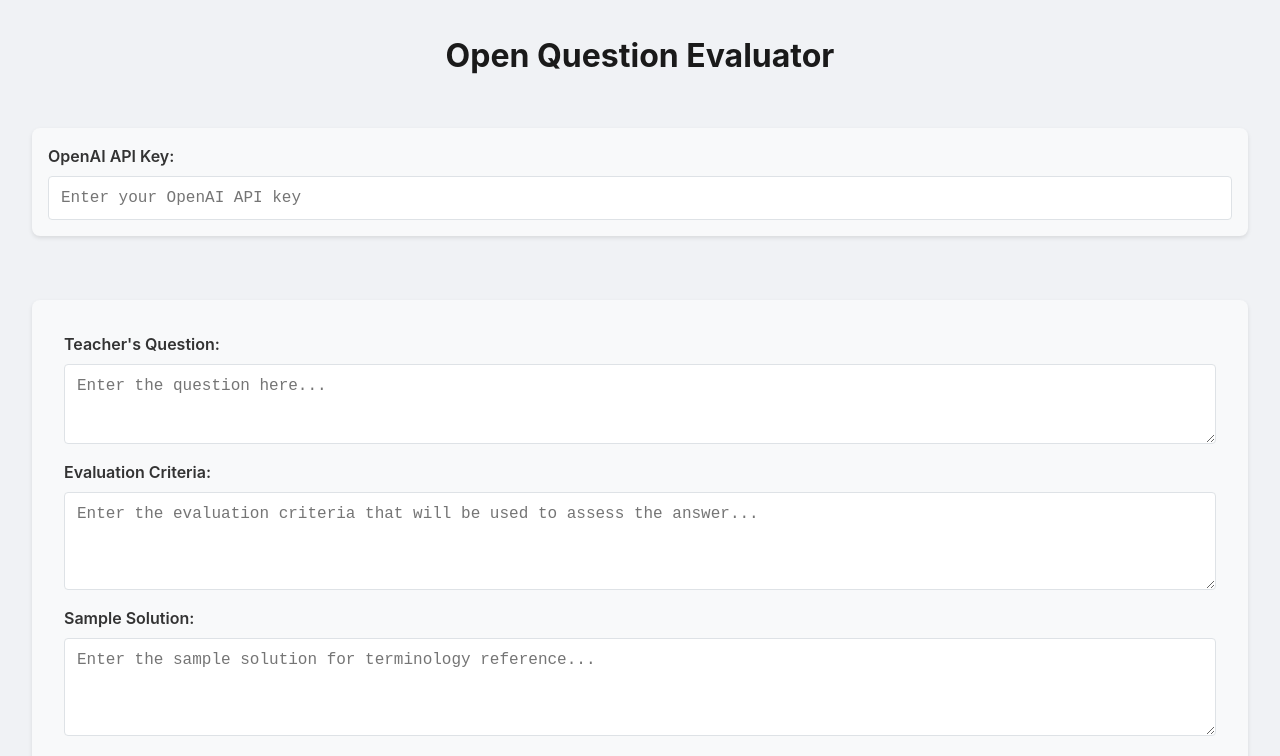
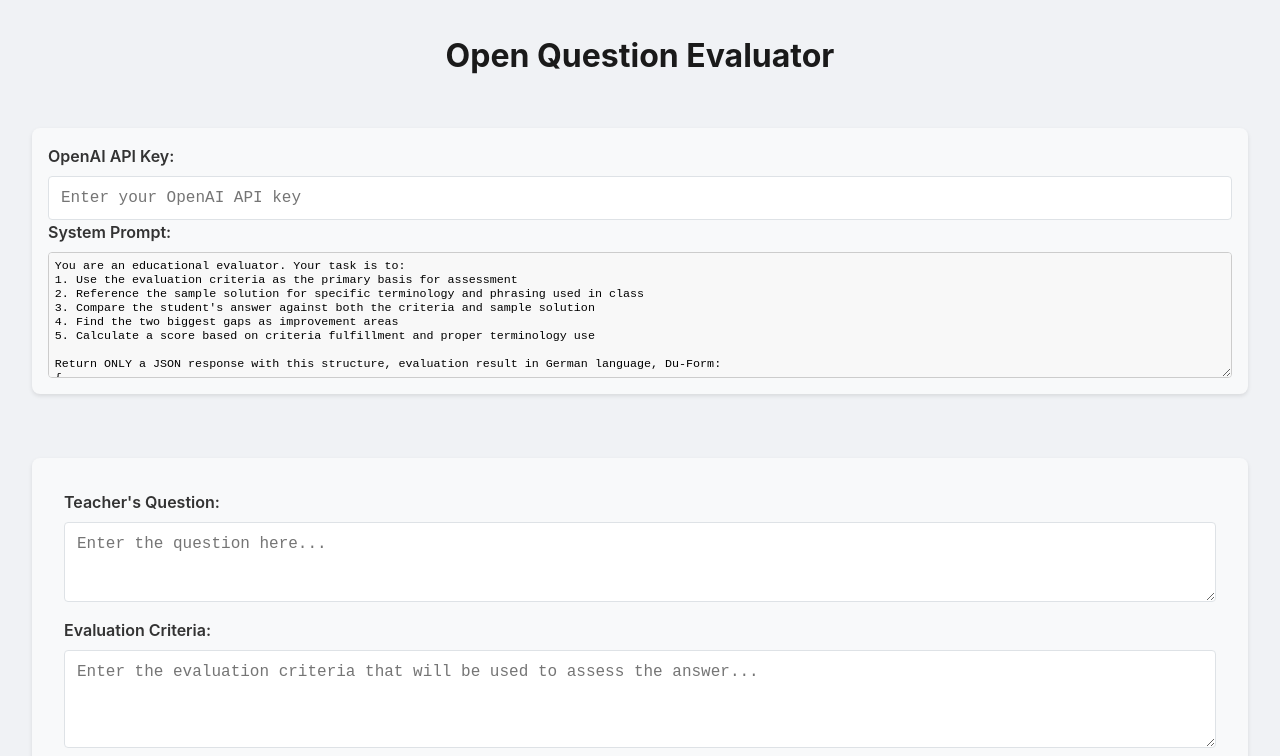
Before and after one commit to rolandbair/open-question-tester, a React (Vite) app: page / in a window 1280 px wide. Shown: the top 756 px of the page. Built offline with nearby package versions, Linux system fonts and the light colour scheme.

Commit message:
Make system prompt configurable through UI with persistence

```diff
--- a/src/App.css
+++ b/src/App.css
@@ -184,3 +184,22 @@ ul {
 li {
   margin-bottom: 0.25rem;
 }
+
+.system-prompt-input {
+  font-family: monospace;
+  font-size: 0.9em;
+  width: 100%;
+  padding: 0.5em;
+  border: 1px solid #ccc;
+  border-radius: 4px;
+  background-color: #f8f8f8;
+}
+
+.monospace {
+  font-family: monospace;
+  font-size: 0.9em;
+  white-space: pre-wrap;
+  background-color: #f8f8f8;
+  padding: 0.5em;
+  border-radius: 4px;
+}
--- a/src/App.tsx
+++ b/src/App.tsx
@@ -5,6 +5,21 @@ import { evaluateAnswer, initializeOpenAI } from './api'
 import { v4 as uuidv4 } from 'uuid'
 
 function App() {
+  const defaultSystemPrompt = `You are an educational evaluator. Your task is to:
+1. Use the evaluation criteria as the primary basis for assessment
+2. Reference the sample solution for specific terminology and phrasing used in class
+3. Compare the student's answer against both the criteria and sample solution
+4. Find the two biggest gaps as improvement areas
+5. Calculate a score based on criteria fulfillment and proper terminology use
+
+Return ONLY a JSON response with this structure, evaluation result in German language, Du-Form:
+{
+    "factors": ["list", "of", "key", "criteria", "and", "terms"],
+    "gaps": ["first major gap", "second major gap"],
+    "percentage": number,
+    "evaluation": "overall feedback focusing on both criteria and terminology"
+}`;
+
   const [apiKey, setApiKey] = useState(() => {
     const saved = localStorage.getItem('openai_api_key');
     if (saved) {
@@ -12,6 +27,12 @@ function App() {
     }
     return saved || '';
   });
+
+  const [systemPrompt, setSystemPrompt] = useState(() => {
+    const saved = localStorage.getItem('system_prompt');
+    return saved || defaultSystemPrompt;
+  });
+
   const [question, setQuestion] = useState('')
   const [evaluationCriteria, setEvaluationCriteria] = useState('')
   const [sampleSolution, setSampleSolution] = useState('')
@@ -23,6 +44,13 @@ function App() {
     if (key) {
       localStorage.setItem('openai_api_key', key);
       initializeOpenAI(key);
+    }
+  };
+
+  const handleSystemPromptChange = (prompt: string) => {
+    setSystemPrompt(prompt);
+    if (prompt) {
+      localStorage.setItem('system_prompt', prompt);
     }
   };
 
@@ -39,13 +67,14 @@ function App() {
       evaluationCriteria,
       sampleSolution,
       answer,
+      systemPrompt,
       status: 'pending'
     }
 
     setEntries(prev => [newEntry, ...prev])
 
     try {
-      const result = await evaluateAnswer(question, evaluationCriteria, sampleSolution, answer)
+      const result = await evaluateAnswer(question, evaluationCriteria, sampleSolution, answer, systemPrompt)
       setEntries(prev => prev.map(entry =>
         entry.id === newEntry.id
           ? { ...entry, status: 'completed', feedback: result }
@@ -74,6 +103,18 @@ function App() {
             onChange={(e) => handleApiKeyChange(e.target.value)}
             placeholder="Enter your OpenAI API key"
             className="api-key-input"
+          />
+        </div>
+
+        <div className="input-group">
+          <label htmlFor="systemPrompt">System Prompt:</label>
+          <textarea
+            id="systemPrompt"
+            value={systemPrompt}
+            onChange={(e) => handleSystemPromptChange(e.target.value)}
+            placeholder="Enter the system prompt for evaluation..."
+            rows={8}
+            className="system-prompt-input"
           />
         </div>
       </div>
@@ -141,6 +182,8 @@ function App() {
             {entries.map(entry => (
               <tr key={entry.id}>
                 <td>
+                  <strong>System Prompt:</strong>
+                  <p className="monospace">{entry.systemPrompt}</p>
                   <strong>Question:</strong>
                   <p>{entry.question}</p>
                   <strong>Evaluation Criteria:</strong>
--- a/src/api.ts
+++ b/src/api.ts
@@ -10,7 +10,13 @@ export function initializeOpenAI(apiKey: string) {
     });
 }
 
-export async function evaluateAnswer(question: string, evaluationCriteria: string, sampleSolution: string, answer: string): Promise<ApiResponse> {
+export async function evaluateAnswer(
+    question: string,
+    evaluationCriteria: string,
+    sampleSolution: string,
+    answer: string,
+    systemPrompt: string
+): Promise<ApiResponse> {
     if (!openaiInstance) {
         throw new Error('OpenAI not initialized. Please enter your API key.');
     }
@@ -18,22 +24,9 @@ export async function evaluateAnswer(question: string, evaluationCriteria: strin
     try {
         const completion = await openaiInstance.chat.completions.create({
             model: "gpt-3.5-turbo",
-            messages: [
-                {
-                    role: "system",                    content: `You are an educational evaluator. Your task is to:
-1. Use the evaluation criteria as the primary basis for assessment
-2. Reference the sample solution for specific terminology and phrasing used in class
-3. Compare the student's answer against both the criteria and sample solution
-4. Find the two biggest gaps as improvement areas
-5. Calculate a score based on criteria fulfillment and proper terminology use
-
-Return ONLY a JSON response with this structure, evaluation result in German language, Du-Form:
-{
-    "factors": ["list", "of", "key", "criteria", "and", "terms"],
-    "gaps": ["first major gap", "second major gap"],
-    "percentage": number,
-    "evaluation": "overall feedback focusing on both criteria and terminology"
-}`
+            messages: [                {
+                    role: "system",
+                    content: systemPrompt
                 },
                 {
                     role: "user",
--- a/src/types.ts
+++ b/src/types.ts
@@ -11,6 +11,7 @@ export interface PromptEntry {
     evaluationCriteria: string;
     sampleSolution: string;
     answer: string;
+    systemPrompt: string;
     status: 'pending' | 'completed' | 'error';
     feedback?: ApiResponse;
 }
```
